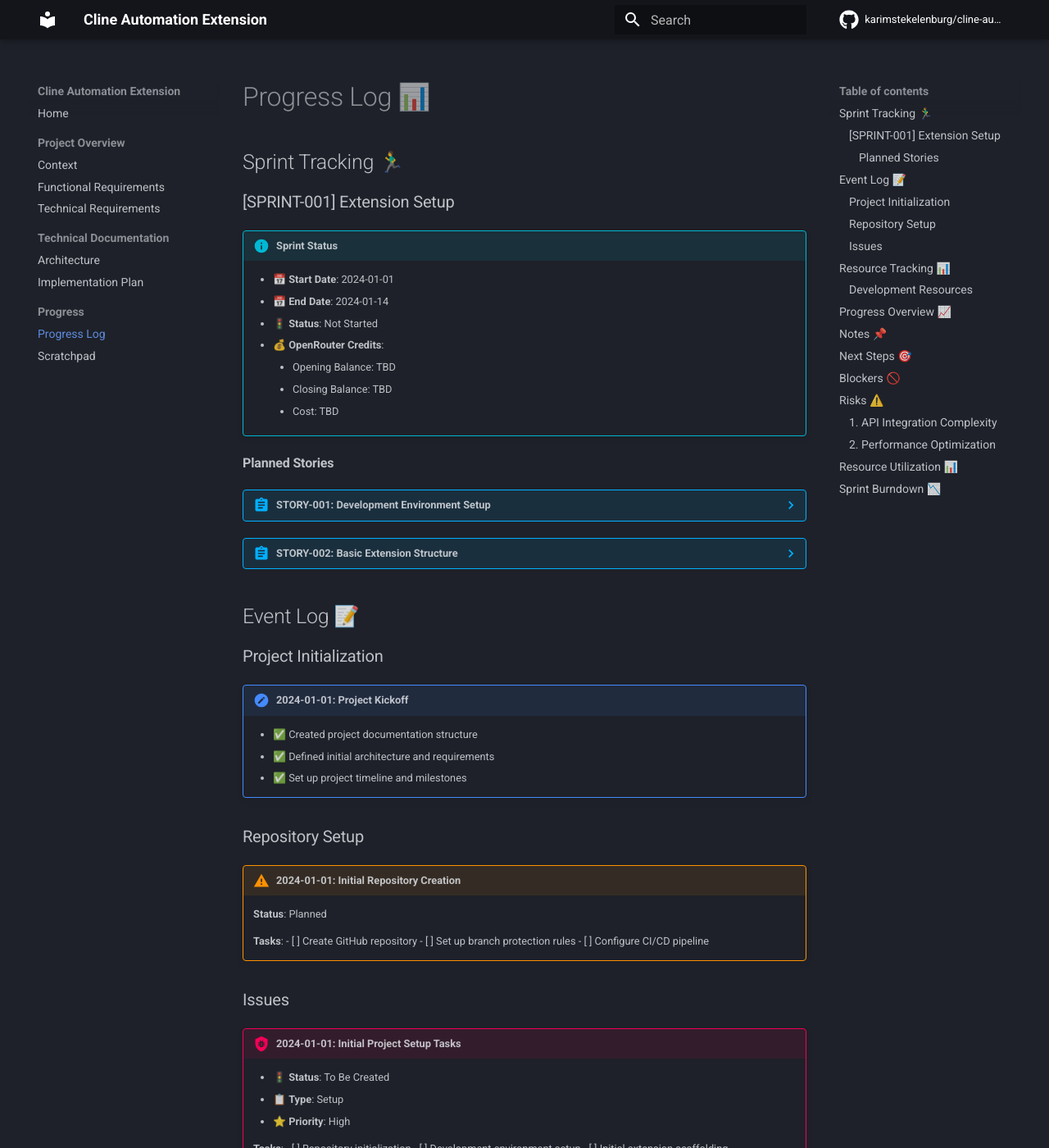
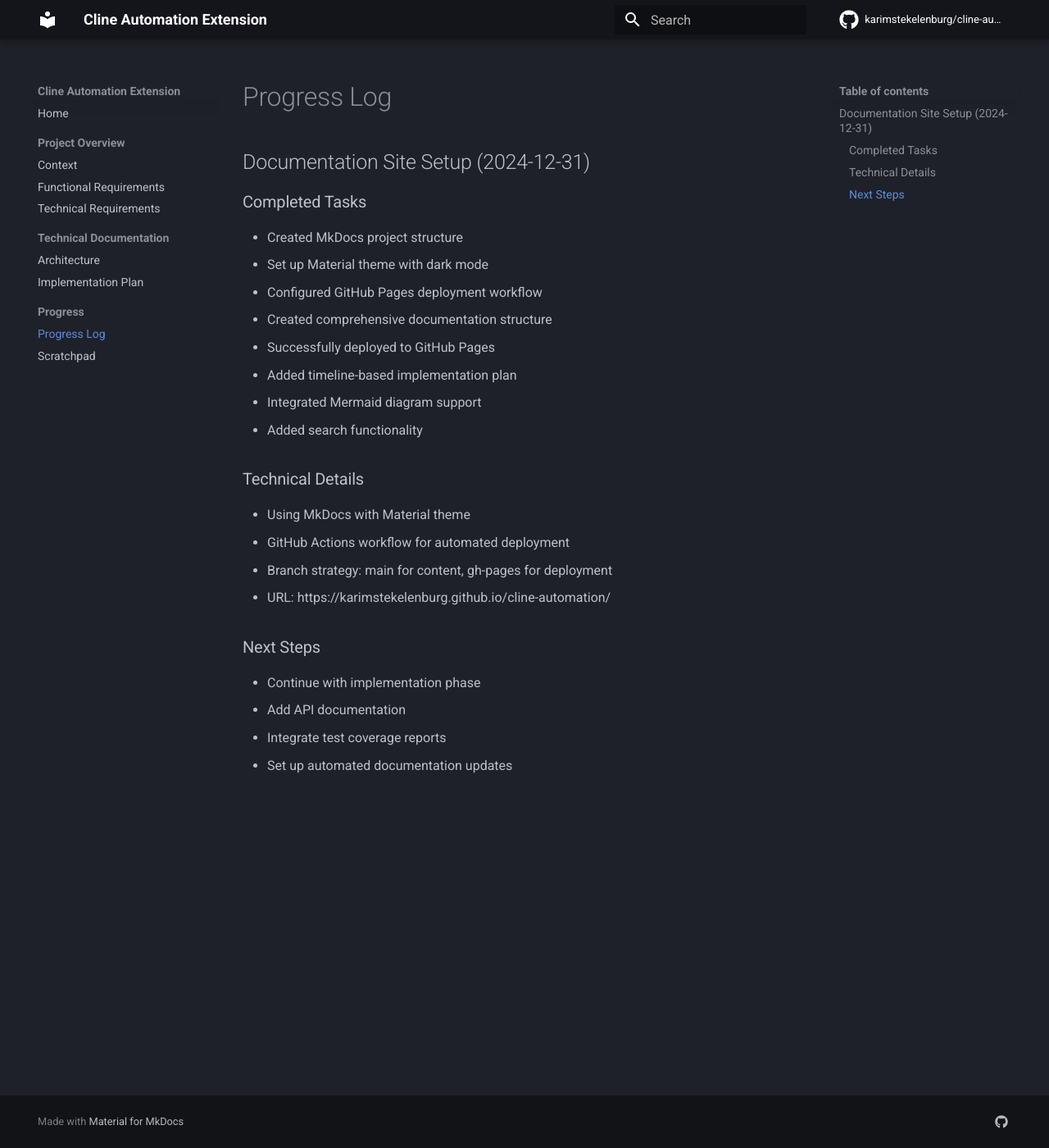
Before and after one commit to karimStekelenburg/cline-automation, an MkDocs documentation site: the page built from docs/progress-log.md, in a window 1280 px wide and 1400 px high. Shown: the whole window at 82% size. Built offline with MkDocs 1.6.1 and Material for MkDocs 9.7.7, drawn with Linux system fonts in a browser that asks for light colours; comment, search, counter and statistics services are not loaded; some of the changed text lies outside the part shown.

Commit message:
Update progress log with documentation site setup

````diff
--- a/docs/progress-log.md
+++ b/docs/progress-log.md
@@ -1,144 +1,25 @@
-# Progress Log 📊
+# Progress Log
 
-## Sprint Tracking 🏃‍♂️
+## Documentation Site Setup (2024-12-31)
 
-### [SPRINT-001] Extension Setup
+### Completed Tasks
+- Created MkDocs project structure
+- Set up Material theme with dark mode
+- Configured GitHub Pages deployment workflow
+- Created comprehensive documentation structure
+- Successfully deployed to GitHub Pages
+- Added timeline-based implementation plan
+- Integrated Mermaid diagram support
+- Added search functionality
 
-!!! info "Sprint Status"
-    - 📅 **Start Date**: 2024-01-01
-    - 📅 **End Date**: 2024-01-14
-    - 🚦 **Status**: Not Started
-    - 💰 **OpenRouter Credits**:
-        - Opening Balance: TBD
-        - Closing Balance: TBD
-        - Cost: TBD
+### Technical Details
+- Using MkDocs with Material theme
+- GitHub Actions workflow for automated deployment
+- Branch strategy: main for content, gh-pages for deployment
+- URL: https://karimstekelenburg.github.io/cline-automation/
 
-#### Planned Stories
-
-??? abstract "STORY-001: Development Environment Setup"
-    - 🚦 **Status**: Not Started
-    - 📅 **Estimated Start**: 2024-01-01
-    - 🔄 **Dependencies**: None
-
-    **Tasks Pending**:
-    - [ ] [TASK-001] Install development tools
-    - [ ] [TASK-002] Generate extension scaffold
-    - [ ] [TASK-003] Configure TypeScript and ESLint
-
-??? abstract "STORY-002: Basic Extension Structure"
-    - 🚦 **Status**: Not Started
-    - 📅 **Estimated Start**: 2024-01-04
-    - 🔄 **Dependencies**: STORY-001
-
-    **Tasks Pending**:
-    - [ ] [TASK-004] Implement extension activation
-    - [ ] [TASK-005] Add basic commands
-    - [ ] [TASK-006] Create settings schema
-
-## Event Log 📝
-
-### Project Initialization
-
-!!! note "2024-01-01: Project Kickoff"
-    - ✅ Created project documentation structure
-    - ✅ Defined initial architecture and requirements
-    - ✅ Set up project timeline and milestones
-
-### Repository Setup
-
-!!! warning "2024-01-01: Initial Repository Creation"
-    **Status**: Planned
-
-    **Tasks**:
-    - [ ] Create GitHub repository
-    - [ ] Set up branch protection rules
-    - [ ] Configure CI/CD pipeline
-
-### Issues
-
-!!! bug "2024-01-01: Initial Project Setup Tasks"
-    - 🚦 **Status**: To Be Created
-    - 📋 **Type**: Setup
-    - ⭐ **Priority**: High
-
-    **Tasks**:
-    - [ ] Repository initialization
-    - [ ] Development environment setup
-    - [ ] Initial extension scaffolding
-
-## Resource Tracking 📊
-
-### Development Resources
-
-!!! example "Tools & Environment"
-    | Resource | Status | Requirements |
-    |----------|---------|--------------|
-    | VSCode Extension Tools | To Be Installed | Latest stable |
-    | Claude Sonnet API | Access Pending | API key setup |
-    | Cline Extension API | Integration Planning | Extension messaging setup |
-
-## Progress Overview 📈
-
-```mermaid
-gantt
-    title Sprint Progress
-    dateFormat YYYY-MM-DD
-    section STORY-001
-    Environment Setup    :a1, 2024-01-01, 3d
-    section STORY-002
-    Basic Structure     :a2, after a1, 4d
-```
-
-## Notes 📌
-
-!!! tip "Current Status"
-    - ✅ Project documentation structure completed
-    - ✅ Initial architecture and requirements defined
-    - ✅ Implementation plan created
-    - 🔄 Ready to begin development phase
-
-## Next Steps 🎯
-
-1. 📂 Create GitHub repository
-2. ⚙️ Set up development environment
-3. 🏗️ Generate extension scaffold
-4. 🚀 Begin implementation of STORY-001
-
-## Blockers 🚫
-
-!!! success "No Current Blockers"
-    No blocking issues currently identified
-
-## Risks ⚠️
-
-### 1. API Integration Complexity
-!!! warning "Risk Details"
-    - 🚦 **Status**: Monitoring
-    - 🛡️ **Mitigation**: Early prototyping planned
-    - 📊 **Impact**: High
-    - 🎲 **Probability**: Medium
-
-### 2. Performance Optimization
-!!! warning "Risk Details"
-    - 🚦 **Status**: To Be Addressed
-    - 🛡️ **Mitigation**: Regular testing during development
-    - 📊 **Impact**: Medium
-    - 🎲 **Probability**: Low
-
-## Resource Utilization 📊
-
-```mermaid
-pie title Resource Allocation
-    "Development" : 40
-    "Testing" : 20
-    "Documentation" : 20
-    "Planning" : 20
-```
-
-## Sprint Burndown 📉
-
-!!! note "Sprint Metrics"
-    - 📊 **Story Points**: 0/13
-    - ⏱️ **Time Elapsed**: 0%
-    - 🎯 **Completion**: 0%
-    - 🚀 **Velocity**: TBD
+### Next Steps
+- Continue with implementation phase
+- Add API documentation
+- Integrate test coverage reports
+- Set up automated documentation updates
````
